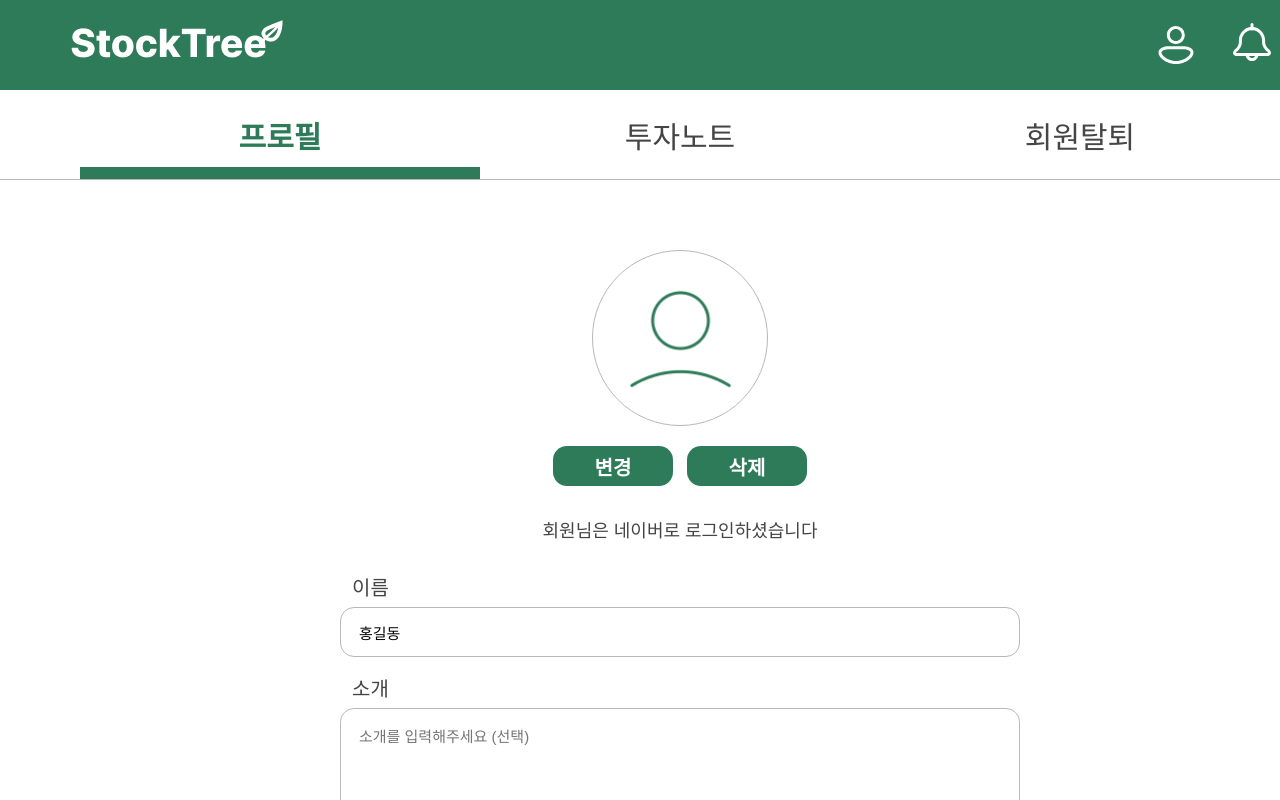
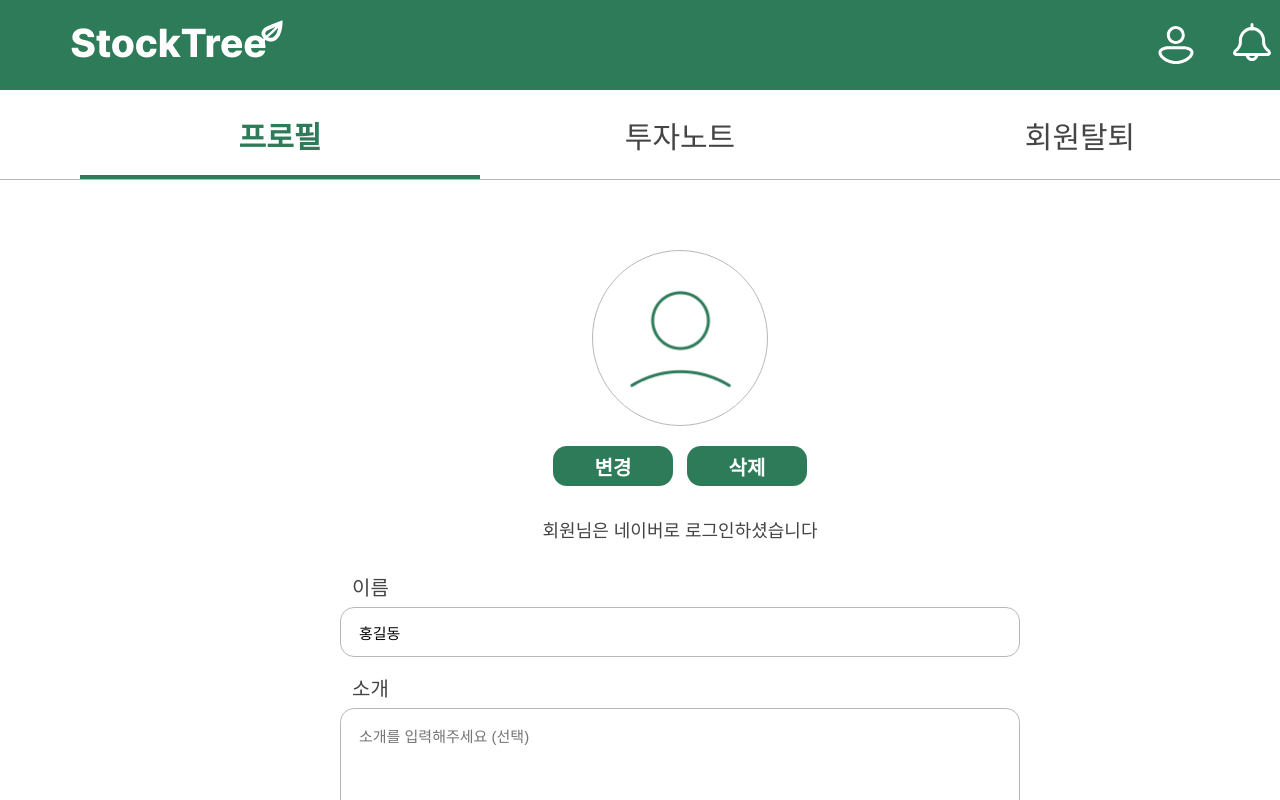
Before and after one commit to ApptiveDev/apptive-19th-hjfund-frontend, a Next.js app: page /my/profile in a window 1280 px wide. Shown: the top 800 px of the page. Built offline with nearby package versions, Linux system fonts and the light colour scheme; a web font is replaced by a local one.

Commit message:
feat: change tab indicator size

```diff
--- a/src/components/pages/my/navigation/styles.module.scss
+++ b/src/components/pages/my/navigation/styles.module.scss
@@ -17,7 +17,7 @@
       font-size: 30px;
 
       &:after {
-        height: 12px;
+        height: 4px;
         position: absolute;
         content: "";
         bottom: 0;
```
